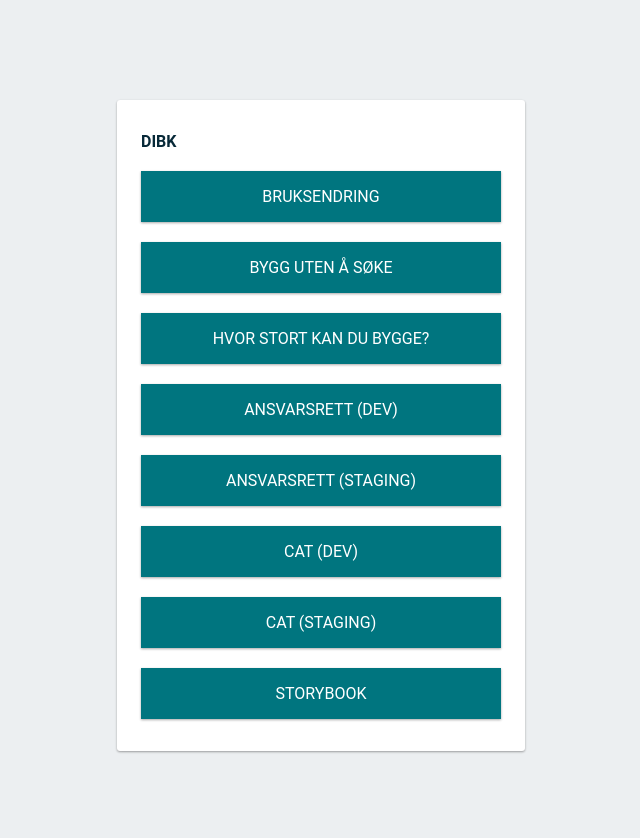
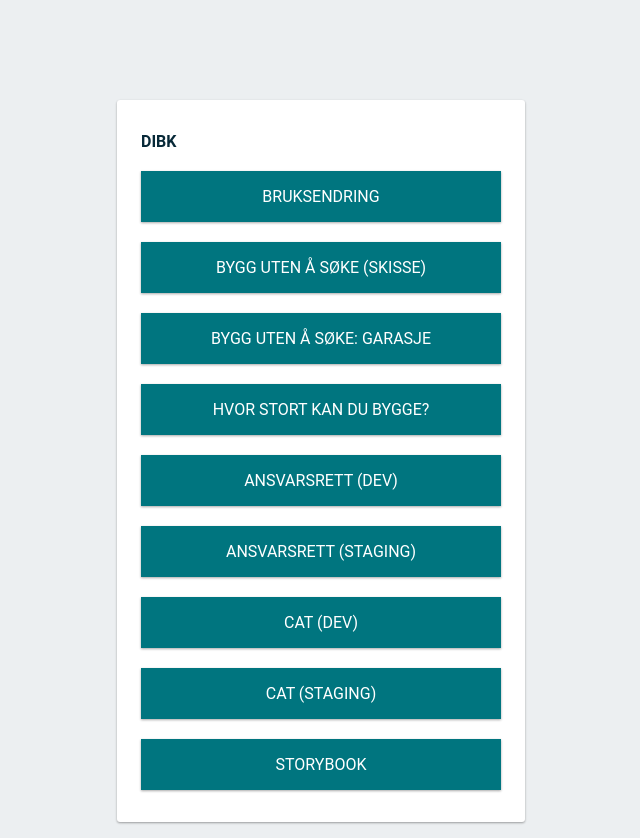
Before and after one commit to DirektoratetForByggkvalitet/dibk-all, a website: page public/index.html in a window 1280 px wide. Shown: the whole page, without its empty margins (319-959 px from the left). Before the commit the page ends 800 px from the top, so only its background shows below. Drawn offline with Linux system fonts and the light colour scheme.

Commit message:
bygg uten å søke: garasje

```diff
--- a/public/index.html
+++ b/public/index.html
@@ -26,7 +26,10 @@
             <div>Bruksendring</div>
         </a>
         <a class="link" href="https://dibk-bygg-uten-soke.firebaseapp.com/">
-            <div>Bygg uten å søke</div>
+            <div>Bygg uten å søke (skisse)</div>
+        </a>
+        <a class="link" href="https://dibk-bus-garasje.firebaseapp.com/">
+            <div>Bygg uten å søke: Garasje</div>
         </a>
         <a class="link" href="https://dibk-stort-bygge.firebaseapp.com/">
             <div>Hvor stort kan du bygge?</div>
```
